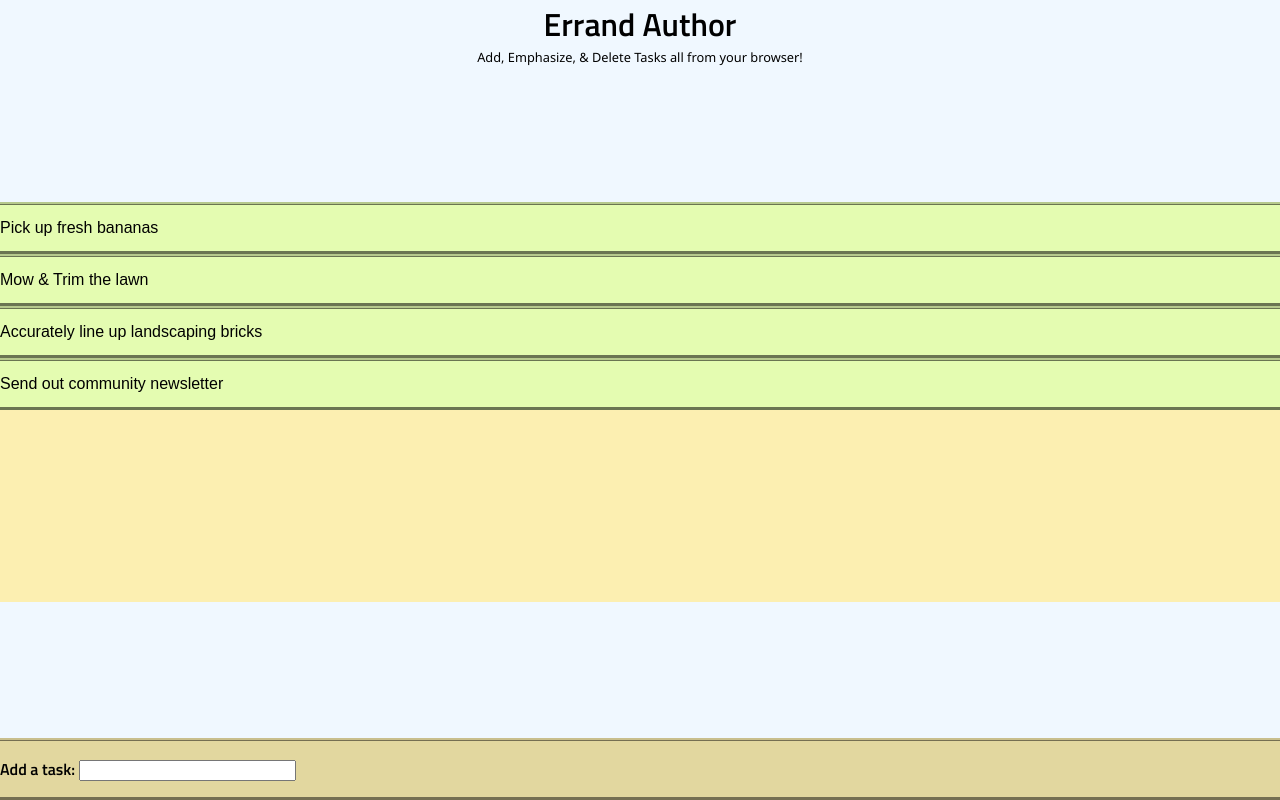
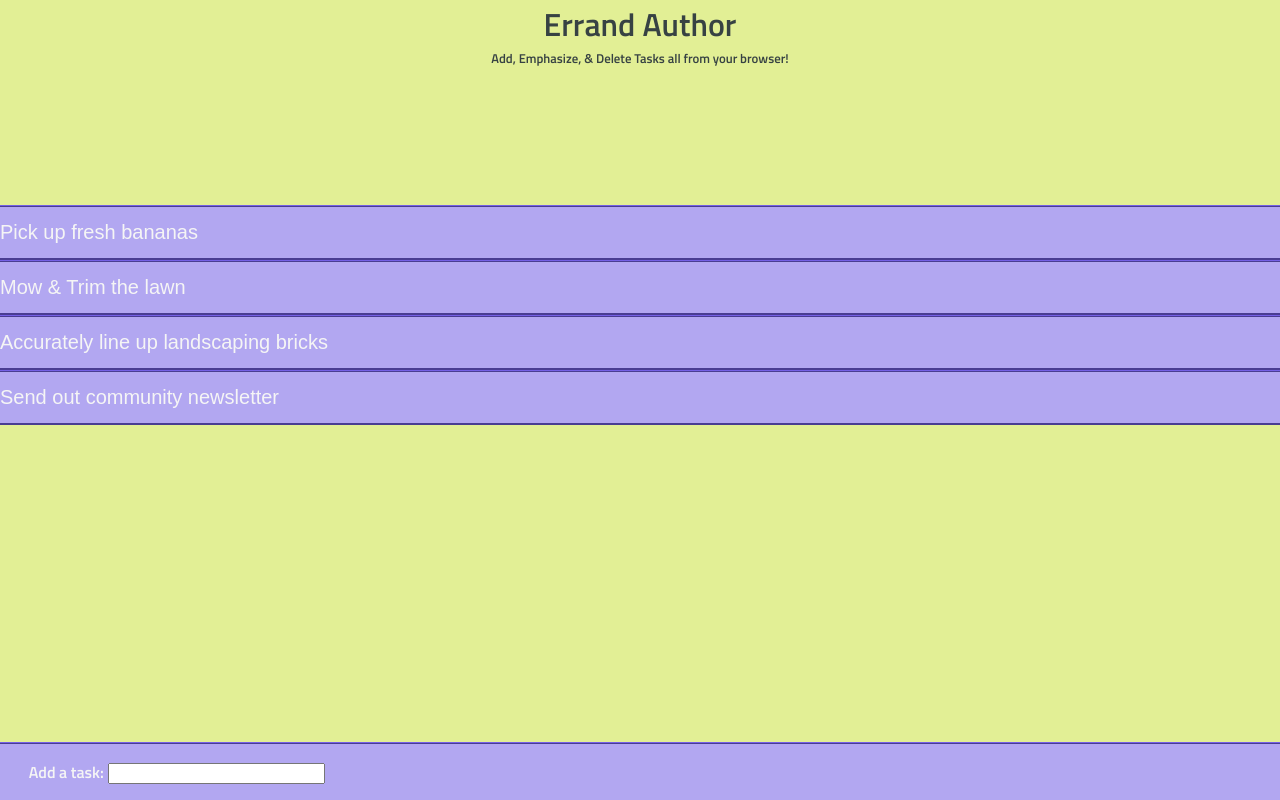
Before and after one commit to hamzafoy/jquery_task_mgr, a plain HTML site: page errand_author.html in a window 1280 px wide. Drawn offline with Linux system fonts and the light colour scheme; a web font is replaced by a local one.

Commit message:
making a number of UI changes including color palette for app.

```diff
--- a/resources/styles.css
+++ b/resources/styles.css
@@ -14,7 +14,7 @@ font-family: 'Titillium Web', sans-serif;
     flex-direction: column;
     min-height: 100vh;
     width: 100%;
-    background-color: aliceblue;
+    background-color: #E2EF95;
 }
 
 
@@ -24,6 +24,7 @@ font-family: 'Titillium Web', sans-serif;
 
 
 #task-manager__heading {
+    color: #374243;
     font-family: 'Titillium Web', sans-serif;
     font-size: 2rem;
     text-align: center;
@@ -31,8 +32,10 @@ font-family: 'Titillium Web', sans-serif;
 
 
 #task-manager__description {
-    font-family:'Segoe UI', Tahoma, Geneva, Verdana, sans-serif;
+    color: #374243;
+    font-family: 'Titillium Web', sans-serif;
     font-size: 0.8rem;
+    font-weight: 100;
     text-align: center;
 }
 
@@ -41,7 +44,7 @@ font-family: 'Titillium Web', sans-serif;
     min-height: 50vh;
     margin: auto 0;
     padding: 0;
-    background-color: #fcefb1;
+    background-color: #E2EF95;
 }
 
 
@@ -50,10 +53,13 @@ font-family: 'Titillium Web', sans-serif;
     width: 100%;
     padding: 1.75vh 0;
     list-style-type: none;
-    background-color: #e4fcb1;
+    background-color: #B2A7F1;
+    color: #f5f5f5;
     font-family: 'Mohave', sans-serif;
-    border-top: 3px ridge #b6c98d;
-    border-bottom: 3px outset #b6c98d;
+    font-size: 1.25em;
+    font-weight: 500;
+    border-top: 2px ridge #7460E6;
+    border-bottom: 2px outset #7460E6;
 }
 
 
@@ -61,13 +67,14 @@ font-family: 'Titillium Web', sans-serif;
     display: inline-block;
     width: 100%;
     padding: 2vh 0;
-    background-color: #e2d79f;
-    border-top: 3px ridge #c9bf8d;
-    border-bottom: 3px outset #c9bf8d;
+    background-color: #B2A7F1;
+    border-top: 2px ridge #7460E6;
 }
 
 
 #add-task-form label {
+    padding-left: 2.25vw;
+    color: #f5f5f5;
     font-family: 'Titillium Web', sans-serif;
 }
 
```
